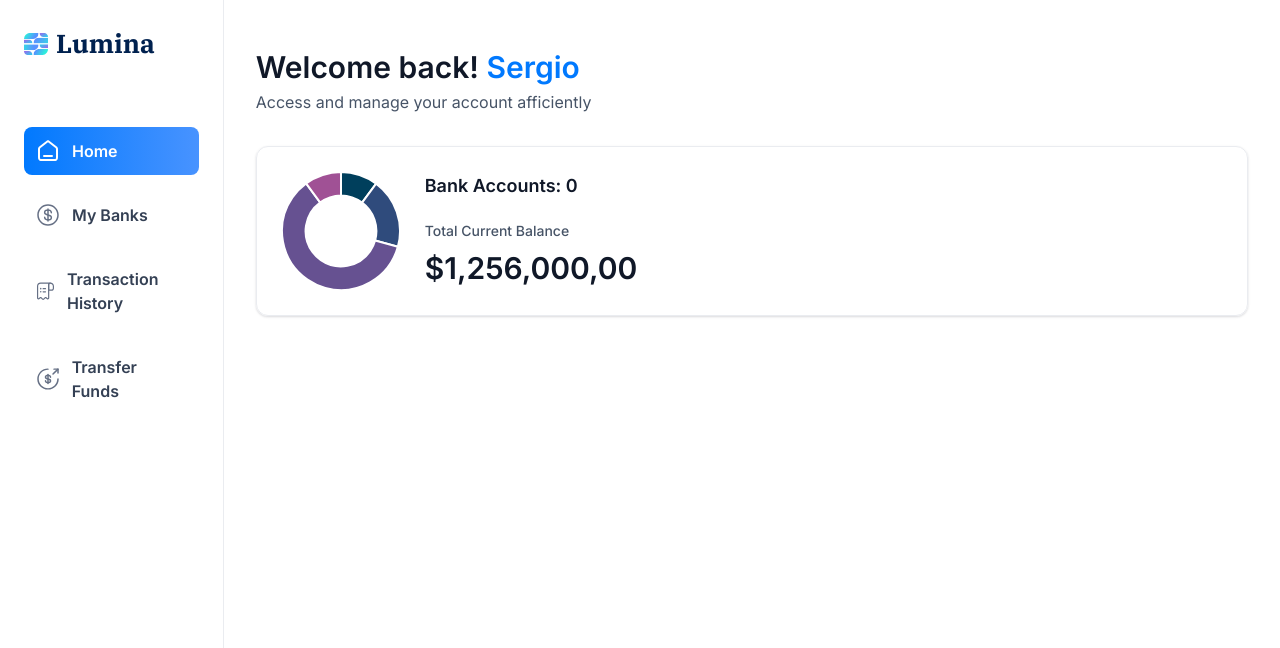
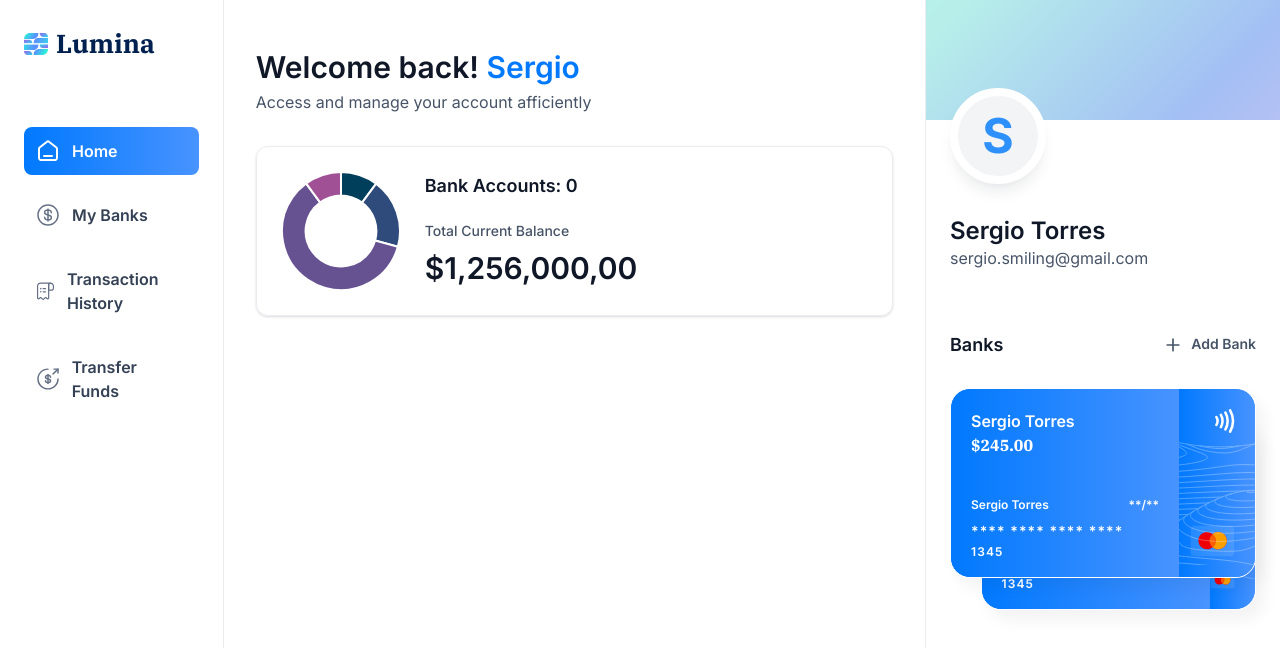
Before and after one commit to myplancash/lumina-banking-app, a Next.js app: page / in a window 1280 px wide. Shown: the top 648 px of the page. Built offline with nearby package versions, Linux system fonts and the light colour scheme.

Commit message:
implement the complete layout

```diff
--- /dev/null
+++ b/app/(root)/my-banks/page.tsx
@@ -0,0 +1,9 @@
+import React from 'react'
+
+const MyBanks = () => {
+  return (
+    <div>MyBanks</div>
+  )
+}
+
+export default MyBanks
--- a/app/(root)/page.tsx
+++ b/app/(root)/page.tsx
@@ -1,10 +1,15 @@
 import HeaderBox from '@/components/HeaderBox';
+import RightSidebar from '@/components/RightSidebar';
 import TotalBalanceBox from '@/components/TotalBalanceBox';
 import React from 'react'
 
 const Home = () => {
 
-  const loggedIn = { firstName: 'Sergio' }
+  const loggedIn = {
+    firstName: 'Sergio',
+    lastName: 'Torres',
+    email: 'sergio.smiling@gmail.com'
+  }
 
   return (
     <section className='home'>
@@ -23,6 +28,14 @@
           />
         </header>
       </div>
+        {/* TRANSACTIONS */}
+         <RightSidebar
+          user={loggedIn}
+          transactions={[]}
+          banks={[
+            {currentBalance: 245.000}, {currentBalance: 545.000}
+          ]}
+        />
     </section>
   )
 }
--- /dev/null
+++ b/app/(root)/payment-transfer/page.tsx
@@ -0,0 +1,9 @@
+import React from 'react'
+
+const Transfer = () => {
+  return (
+    <div>Payment Tansfer</div>
+  )
+}
+
+export default Transfer
--- /dev/null
+++ b/app/(root)/transaction-history/page.tsx
@@ -0,0 +1,9 @@
+import React from 'react'
+
+const TransactionHistory = () => {
+  return (
+    <div>TransactionHistory</div>
+  )
+}
+
+export default TransactionHistory
--- a/app/globals.css
+++ b/app/globals.css
@@ -365,7 +365,7 @@
 
   /* Sidebar */
   .sidebar {
-    @apply sticky left-0 top-0 flex h-screen w-fit flex-col  justify-between border-r border-gray-200 bg-white pt-8 text-white max-md:hidden sm:p-4 xl:p-6 2xl:w-[355px];
+    @apply sticky left-0 top-0 flex h-screen w-fit flex-col justify-between border-r border-gray-200 bg-white pt-8 text-white max-md:hidden sm:p-4 xl:p-6 2xl:w-[355px];
   }
 
   .sidebar-logo {
--- /dev/null
+++ b/components/BankCard.tsx
@@ -0,0 +1,62 @@
+import { formatAmount } from '@/lib/utils'
+import Image from 'next/image'
+import Link from 'next/link'
+import React from 'react'
+
+const BankCard = ({ account, userName, showBalance }: CreditCardProps) => {
+  return (
+    <div className='flex flex-col'>
+      {/* later point to the account details */}
+      <Link href=' /' className='bank-card'>
+        <div className='bank-card_content'>
+          <div className=''>
+            <h1 className='text-16 font-semibold text-white'>
+              {account.name || userName}
+            </h1>
+            <p className='font-ibm-plex-serif font-black text-white'>
+              {formatAmount(account.currentBalance || 0)}
+            </p>
+          </div>
+
+          <article className='flex flex-col gap-2'>
+            <div className='flex justify-between'>
+              <h1 className='text-12 font-semibold text-white'>{userName}</h1>
+              <h2 className='text-12 font-semibold text-white'>
+                **/**
+              </h2>
+            </div>
+            <p className='text-14  font-semibold tracking-[1.1px] text-white'>
+              **** **** **** **** <span className="text-12">1345{/* ${account.mask} */}</span>
+            </p>
+
+          </article>
+        </div>
+
+        <div className="bank-card_icon">
+          <Image
+            src='/icons/Paypass.svg'
+            alt='pay'
+            width={20}
+            height={24}
+          />
+          <Image
+            src='/icons/mastercard.svg'
+            alt='mastercard'
+            width={45}
+            height={32}
+            className='ml-5'
+          />
+        </div>
+        <Image
+          src='/icons/lines.svg'
+          width={316}
+          alt='lines'
+          height={190}
+          className='absolute top-0 left-0'
+        />
+      </Link>
+    </div>
+  )
+}
+
+export default BankCard
--- a/components/MobileNav.tsx
+++ b/components/MobileNav.tsx
@@ -50,7 +50,7 @@
         </SheetHeader> */}
         <div className="mobilenav-sheet">
           <SheetClose asChild>
-            <nav className="flex flex-col h-full gap-6 pt-16 text-white">
+            <nav className="flex flex-col h-full gap-6 pt-8 text-white">
               {sidebarLinks.map((item) => {
                 const isActive = pathname === item.route || pathname.startsWith(`${item.route}/`)
 
@@ -82,6 +82,7 @@
 
           FOOTER
         </div>
+
         </SheetContent>
       </Sheet>
 
--- /dev/null
+++ b/components/RightSidebar.tsx
@@ -0,0 +1,67 @@
+import Image from 'next/image'
+import Link from 'next/link'
+import React from 'react'
+import BankCard from './BankCard'
+
+const RightSidebar = ({user, transactions, banks}: RightSidebarProps) => {
+  return (
+    <aside className='right-sidebar'>
+      <section className='flex flex-col pb-8'>
+        <div className='profile-banner'/>
+        <div className="profile">
+          <div className="profile-img">
+            <span className='text-5xl font-bold text-blue-500'>{user.firstName[0]}</span>
+          </div>
+
+          <div className="profile-details">
+            <h3 className='profile-name'>{user.firstName} {user.lastName}</h3>
+            <p className='profile-email'>{user.email}</p>
+          </div>
+        </div>
+      </section>
+
+      <section className='banks'>
+        <div className='w-full flex justify-between'>
+          <h2 className='header-2'>Banks</h2>
+          <Link
+            href='/'
+            className='flex gap-2'
+          >
+            <Image
+              src='/icons/plus.svg'
+              alt='Add bank'
+              width={20}
+              height={20}
+            />
+            <h2 className='text-14 font-semibold text-gray-600'>Add Bank</h2>
+          </Link>
+        </div>
+        {banks?.length > 0 && (
+          <div className="relative flex flex-1 flex-col items-center justify-center gap-5">
+            <div className='realtive z-10'>
+              <BankCard
+                key={banks[0].$id}
+                account={banks[0]}
+                userName={`${user.firstName} ${user.lastName}`}
+                showBalance={false}
+              />
+            </div>
+            {banks[1] && ( // if we have 2 different cards
+              <div className='absolute right-0 top-8 z-0 w-[90%]'>
+                <BankCard
+                  key={banks[1].$id}
+                  account={banks[1]}
+                  userName={`${user.firstName} ${user.lastName}`}
+                  showBalance={false}
+                />
+              </div>
+            )}
+          </div>
+        )}
+
+      </section>
+    </aside>
+  )
+}
+
+export default RightSidebar
```
Also changed, not shown: public/icons/gradient-mesh.svg.
